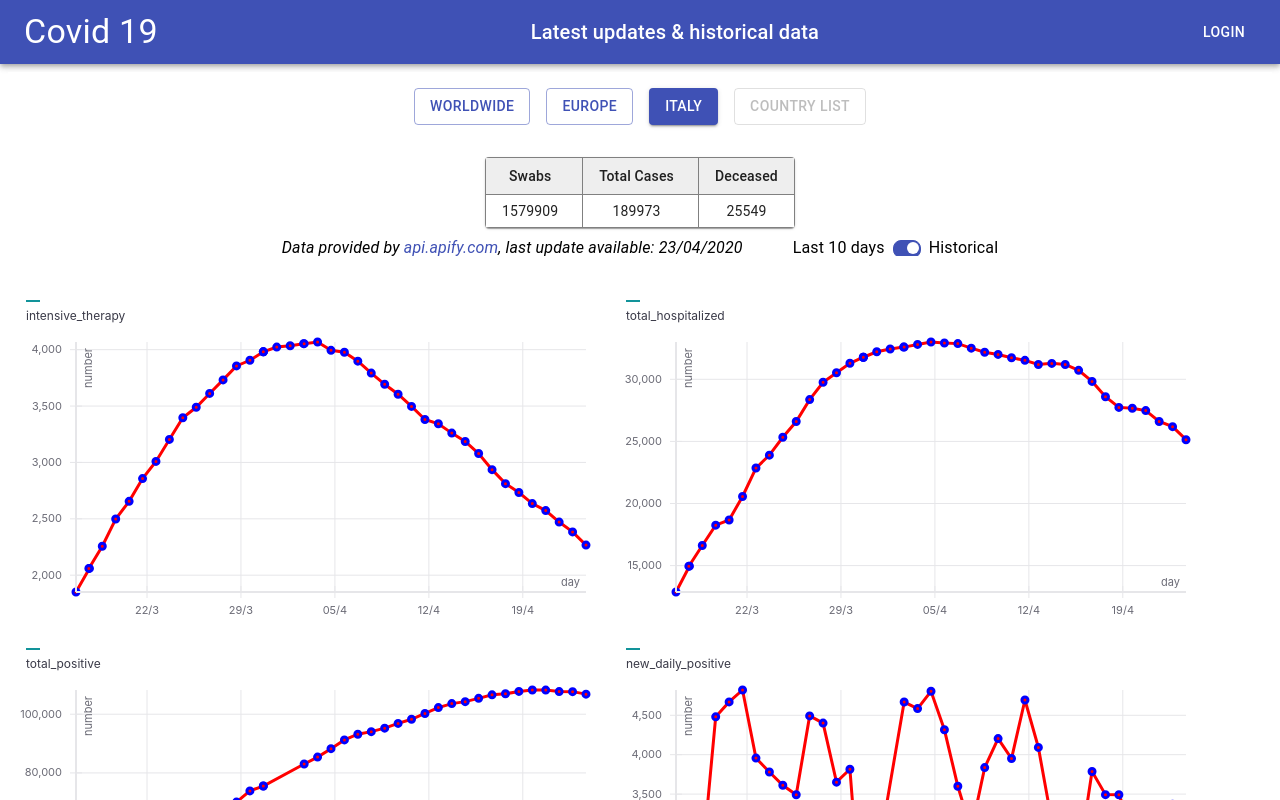
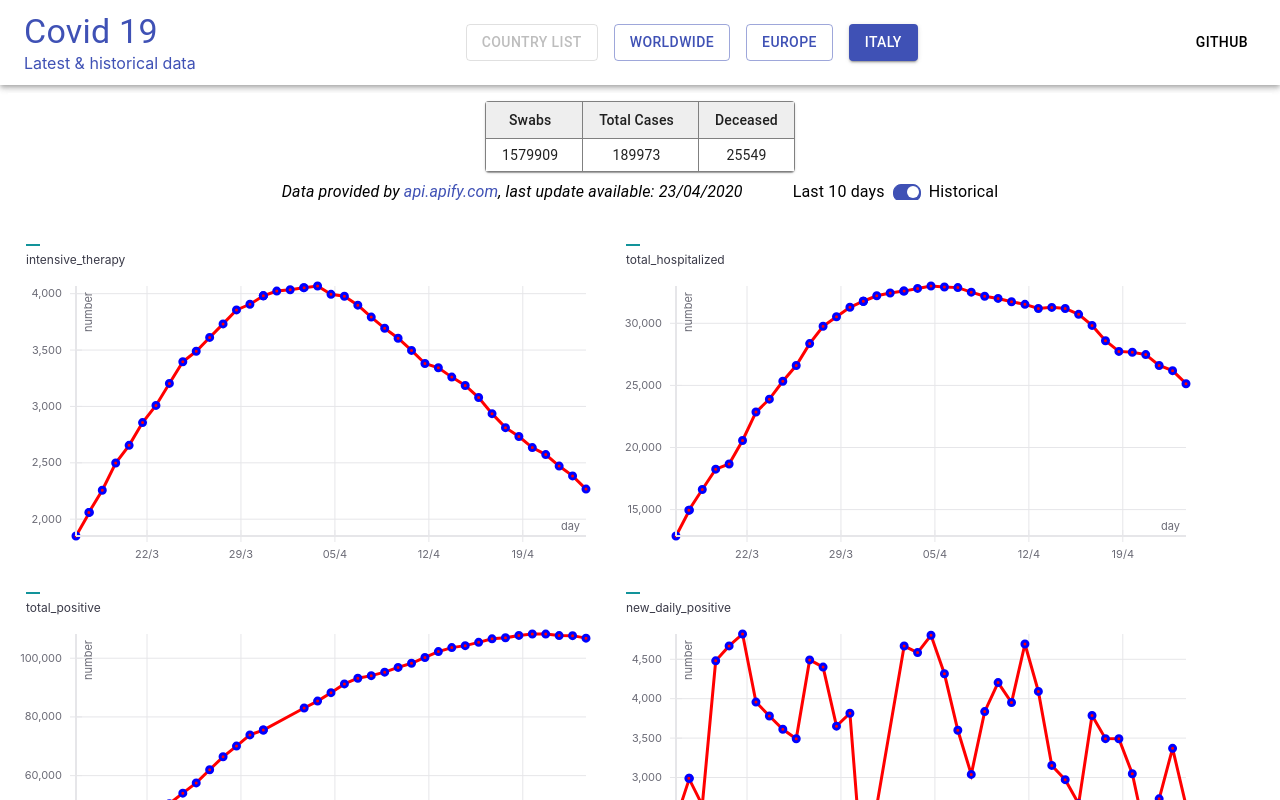
Before and after one commit to gianlucabaldin/covid19, a React (Create React App) app: page / in a window 1280 px wide. Shown: the top 800 px of the page. Built offline with nearby package versions, Linux system fonts and the light colour scheme.

Commit message:
refactoring header

```diff
--- a/src/component/Header.jsx
+++ b/src/component/Header.jsx
@@ -4,16 +4,11 @@ import AppBar from '@material-ui/core/AppBar';
 import Toolbar from '@material-ui/core/Toolbar';
 import Typography from '@material-ui/core/Typography';
 import Button from '@material-ui/core/Button';
+import NavButtons from './NavButtons';
 
-const useStyles = makeStyles((theme) => ({
-  root: {
-    flexGrow: 1,
-  },
-  menuButton: {
-    marginRight: theme.spacing(2),
-  },
-  title: {
-    flexGrow: 1,
+const useStyles = makeStyles(() => ({
+  toolbar: {
+    justifyContent: 'space-between',
   },
 }));
 
@@ -21,19 +16,24 @@ const Header = () => {
   const classes = useStyles();
 
   return (
-    <div className={classes.root}>
-      <AppBar position="static">
-        <Toolbar>
-          <Typography variant="h4" className={classes.title}>
+    <AppBar position="static" data-id="appbar" color="transparent">
+      <Toolbar className={classes.toolbar}>
+        <div>
+          <Typography variant="h4" color="primary">
             Covid 19
           </Typography>
-          <Typography variant="h6" className={classes.title}>
-            Latest updates & historical data
+          <Typography variant="p" color="primary">
+            Latest & historical data
           </Typography>
-          <Button color="inherit">Login</Button>
-        </Toolbar>
-      </AppBar>
-    </div>
+        </div>
+        <div>
+          <NavButtons />
+        </div>
+        <div>
+          <Button color="inherit">Github</Button>
+        </div>
+      </Toolbar>
+    </AppBar>
   );
 };
 
--- a/src/component/MainContainer.jsx
+++ b/src/component/MainContainer.jsx
@@ -1,7 +1,6 @@
 /* eslint-disable react/jsx-props-no-spreading */
 import React, { useState, useEffect, useRef } from 'react';
 import Container from '@material-ui/core/Container';
-import NavButtons from './NavButtons';
 import ItalyContainer from './ItalyContainer';
 
 export const SECTIONS = {
@@ -40,7 +39,6 @@ const MainContainer = () => {
   return (
     <>
       {/* <Container fluid ref={ref} style={{ backgroundColor: 'lightblue' }}> */}
-      <NavButtons />
       <ItalyContainer width={width} />
       {/* </Container> */}
     </>
--- a/src/component/NavButtons.jsx
+++ b/src/component/NavButtons.jsx
@@ -6,13 +6,12 @@ import { Box } from '@material-ui/core';
 const NavButtons = () => {
   // const getColor = ({ activeSection }) => {};
   return (
-    <Box
-      display="flex"
-      justifyContent="center"
-      m={1}
-      p={1}
-      bgcolor="background.paper"
-    >
+    <Box display="flex" justifyContent="center" m={1} p={1}>
+      <Box m={1}>
+        <Button variant="outlined" color="primary" disabled>
+          Country List
+        </Button>
+      </Box>
       <Box m={1}>
         <Button variant="outlined" color="primary">
           Worldwide
@@ -28,14 +27,6 @@ const NavButtons = () => {
           Italy
         </Button>
       </Box>
-      <Box m={1}>
-        <Button variant="outlined" color="primary" disabled>
-          Country List
-        </Button>
-      </Box>
-      {/* <Button variant="contained" color="primary" href="#contained-buttons">
-        Link
-      </Button> */}
     </Box>
   );
 };
```
